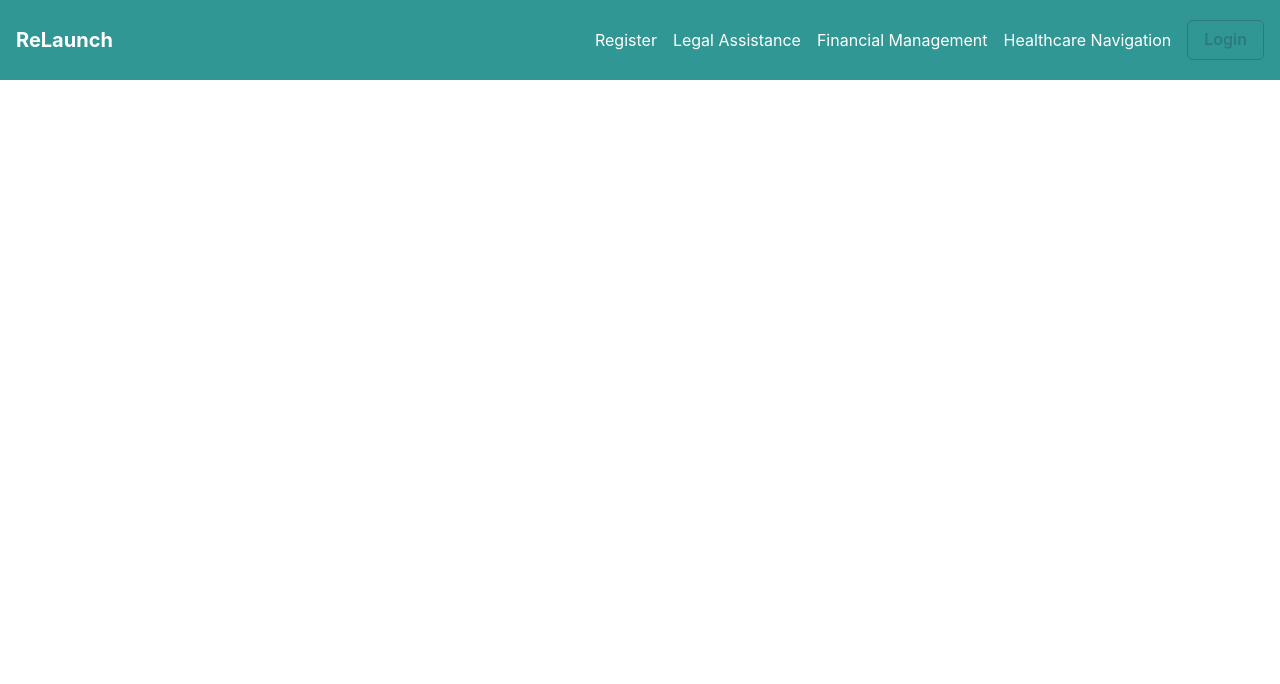
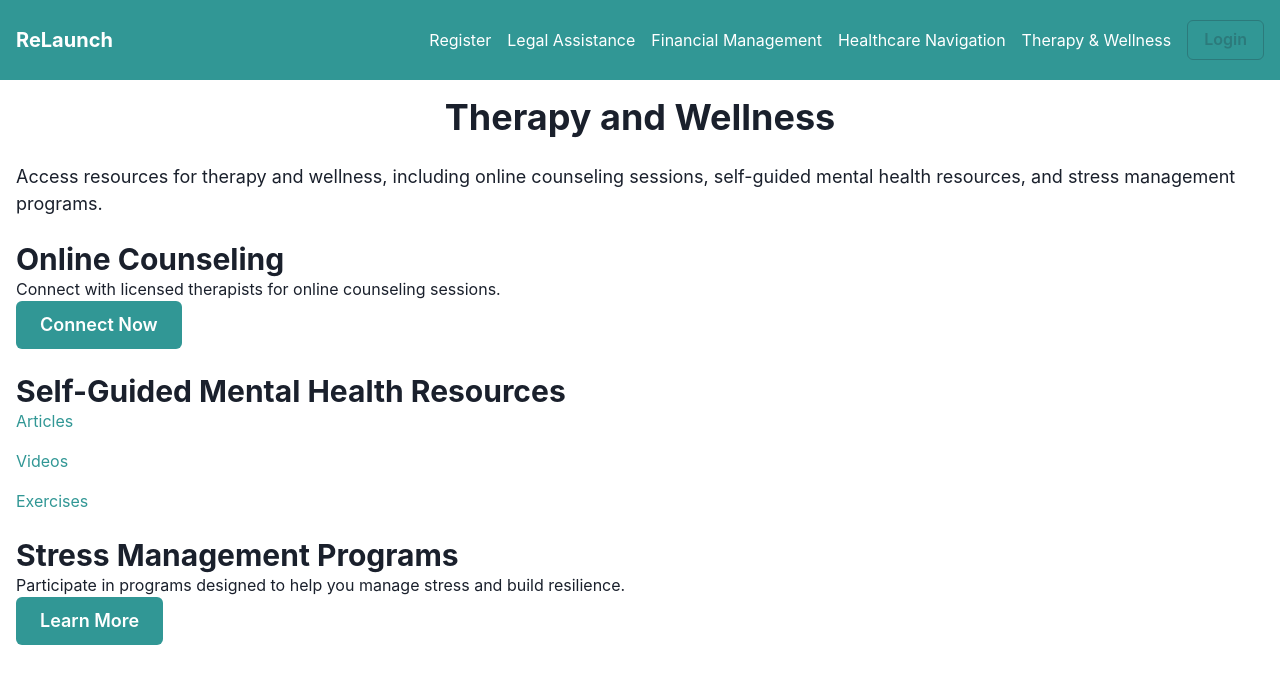
Before and after one commit to GPT-Engineer-App/relaunch-assist, a React (Vite) app: page /therapy-and-wellness in a window 1280 px wide. Shown: the top 684 px of the page. Built offline with nearby package versions, Linux system fonts and the light colour scheme.

Commit message:
Created the Therapy and Wellness Module with pages for online counseling, mental health resources, and stress management programs. Integrated the module with the existing user registration and profile management system.

```diff
--- a/src/App.jsx
+++ b/src/App.jsx
@@ -20,6 +20,12 @@ import COBRA from "./pages/COBRA.jsx";
 import HealthInsuranceMarketplaces from "./pages/HealthInsuranceMarketplaces.jsx";
 import EnrollmentAssistance from "./pages/EnrollmentAssistance.jsx";
 import MentalHealthSupport from "./pages/MentalHealthSupport.jsx";
+import TherapyAndWellness from "./pages/TherapyAndWellness.jsx";
+import OnlineCounseling from "./pages/OnlineCounseling.jsx";
+import MentalHealthArticles from "./pages/MentalHealthArticles.jsx";
+import MentalHealthVideos from "./pages/MentalHealthVideos.jsx";
+import MentalHealthExercises from "./pages/MentalHealthExercises.jsx";
+import StressManagement from "./pages/StressManagement.jsx";
 
 function App() {
   return (
@@ -45,6 +51,12 @@ function App() {
         <Route exact path="/resources/health-insurance-marketplaces" element={<HealthInsuranceMarketplaces />} />
         <Route exact path="/healthcare/enrollment-assistance" element={<EnrollmentAssistance />} />
         <Route exact path="/healthcare/mental-health-support" element={<MentalHealthSupport />} />
+        <Route exact path="/therapy-and-wellness" element={<TherapyAndWellness />} />
+        <Route exact path="/therapy-and-wellness/online-counseling" element={<OnlineCounseling />} />
+        <Route exact path="/therapy-and-wellness/articles" element={<MentalHealthArticles />} />
+        <Route exact path="/therapy-and-wellness/videos" element={<MentalHealthVideos />} />
+        <Route exact path="/therapy-and-wellness/exercises" element={<MentalHealthExercises />} />
+        <Route exact path="/therapy-and-wellness/stress-management" element={<StressManagement />} />
       </Routes>
     </Router>
   );
--- a/src/components/Navbar.jsx
+++ b/src/components/Navbar.jsx
@@ -22,6 +22,9 @@ const Navbar = () => (
         <Link as={RouterLink} to="/healthcare-navigation" color="white" mr={4}>
           Healthcare Navigation
         </Link>
+        <Link as={RouterLink} to="/therapy-and-wellness" color="white" mr={4}>
+          Therapy & Wellness
+        </Link>
         <Button as={RouterLink} to="/login" colorScheme="teal" variant="outline">
           Login
         </Button>
--- /dev/null
+++ b/src/pages/MentalHealthArticles.jsx
@@ -0,0 +1,17 @@
+import { Box, Heading, Text, VStack } from "@chakra-ui/react";
+
+const MentalHealthArticles = () => (
+  <Box p={4}>
+    <VStack spacing={6} align="stretch">
+      <Heading as="h1" size="xl" textAlign="center">Mental Health Articles</Heading>
+      <Text fontSize="lg">
+        Find articles on various mental health topics to help you understand and manage your mental well-being.
+      </Text>
+      <Text>
+        [Content on mental health articles...]
+      </Text>
+    </VStack>
+  </Box>
+);
+
+export default MentalHealthArticles;
--- /dev/null
+++ b/src/pages/MentalHealthExercises.jsx
@@ -0,0 +1,17 @@
+import { Box, Heading, Text, VStack } from "@chakra-ui/react";
+
+const MentalHealthExercises = () => (
+  <Box p={4}>
+    <VStack spacing={6} align="stretch">
+      <Heading as="h1" size="xl" textAlign="center">Mental Health Exercises</Heading>
+      <Text fontSize="lg">
+        Find exercises to help you manage stress and improve your mental well-being.
+      </Text>
+      <Text>
+        [Content on mental health exercises...]
+      </Text>
+    </VStack>
+  </Box>
+);
+
+export default MentalHealthExercises;
--- /dev/null
+++ b/src/pages/MentalHealthVideos.jsx
@@ -0,0 +1,17 @@
+import { Box, Heading, Text, VStack } from "@chakra-ui/react";
+
+const MentalHealthVideos = () => (
+  <Box p={4}>
+    <VStack spacing={6} align="stretch">
+      <Heading as="h1" size="xl" textAlign="center">Mental Health Videos</Heading>
+      <Text fontSize="lg">
+        Watch videos on various mental health topics to help you understand and manage your mental well-being.
+      </Text>
+      <Text>
+        [Content on mental health videos...]
+      </Text>
+    </VStack>
+  </Box>
+);
+
+export default MentalHealthVideos;
--- /dev/null
+++ b/src/pages/OnlineCounseling.jsx
@@ -0,0 +1,53 @@
+import { Box, Heading, Text, VStack, FormControl, FormLabel, Input, Button } from "@chakra-ui/react";
+import { useState } from "react";
+
+const OnlineCounseling = () => {
+  const [formData, setFormData] = useState({
+    name: "",
+    email: "",
+    question: "",
+  });
+
+  const handleChange = (e) => {
+    const { name, value } = e.target;
+    setFormData({
+      ...formData,
+      [name]: value,
+    });
+  };
+
+  const handleSubmit = (e) => {
+    e.preventDefault();
+    // Handle connection logic here
+    console.log("User connected with therapist:", formData);
+  };
+
+  return (
+    <Box p={4}>
+      <VStack spacing={6} align="stretch">
+        <Heading as="h1" size="xl" textAlign="center">Online Counseling</Heading>
+        <form onSubmit={handleSubmit}>
+          <VStack spacing={4}>
+            <FormControl id="name" isRequired>
+              <FormLabel>Name</FormLabel>
+              <Input name="name" value={formData.name} onChange={handleChange} />
+            </FormControl>
+            <FormControl id="email" isRequired>
+              <FormLabel>Email</FormLabel>
+              <Input type="email" name="email" value={formData.email} onChange={handleChange} />
+            </FormControl>
+            <FormControl id="question" isRequired>
+              <FormLabel>Question</FormLabel>
+              <Input name="question" value={formData.question} onChange={handleChange} />
+            </FormControl>
+            <Button type="submit" colorScheme="teal" size="lg" width="full">
+              Connect
+            </Button>
+          </VStack>
+        </form>
+      </VStack>
+    </Box>
+  );
+};
+
+export default OnlineCounseling;
--- /dev/null
+++ b/src/pages/StressManagement.jsx
@@ -0,0 +1,17 @@
+import { Box, Heading, Text, VStack } from "@chakra-ui/react";
+
+const StressManagement = () => (
+  <Box p={4}>
+    <VStack spacing={6} align="stretch">
+      <Heading as="h1" size="xl" textAlign="center">Stress Management Programs</Heading>
+      <Text fontSize="lg">
+        Participate in programs designed to help you manage stress and build resilience.
+      </Text>
+      <Text>
+        [Content on stress management programs...]
+      </Text>
+    </VStack>
+  </Box>
+);
+
+export default StressManagement;
--- /dev/null
+++ b/src/pages/TherapyAndWellness.jsx
@@ -0,0 +1,37 @@
+import { Box, Heading, Text, VStack, Link, Button } from "@chakra-ui/react";
+import { Link as RouterLink } from "react-router-dom";
+
+const TherapyAndWellness = () => (
+  <Box p={4}>
+    <VStack spacing={6} align="stretch">
+      <Heading as="h1" size="xl" textAlign="center">Therapy and Wellness</Heading>
+      <Text fontSize="lg">
+        Access resources for therapy and wellness, including online counseling sessions, self-guided mental health resources, and stress management programs.
+      </Text>
+      <Box>
+        <Heading as="h2" size="lg">Online Counseling</Heading>
+        <Text>Connect with licensed therapists for online counseling sessions.</Text>
+        <Button as={RouterLink} to="/therapy-and-wellness/online-counseling" colorScheme="teal" size="lg">
+          Connect Now
+        </Button>
+      </Box>
+      <Box>
+        <Heading as="h2" size="lg">Self-Guided Mental Health Resources</Heading>
+        <VStack spacing={4} align="stretch">
+          <Link as={RouterLink} to="/therapy-and-wellness/articles" color="teal.500">Articles</Link>
+          <Link as={RouterLink} to="/therapy-and-wellness/videos" color="teal.500">Videos</Link>
+          <Link as={RouterLink} to="/therapy-and-wellness/exercises" color="teal.500">Exercises</Link>
+        </VStack>
+      </Box>
+      <Box>
+        <Heading as="h2" size="lg">Stress Management Programs</Heading>
+        <Text>Participate in programs designed to help you manage stress and build resilience.</Text>
+        <Button as={RouterLink} to="/therapy-and-wellness/stress-management" colorScheme="teal" size="lg">
+          Learn More
+        </Button>
+      </Box>
+    </VStack>
+  </Box>
+);
+
+export default TherapyAndWellness;
```
